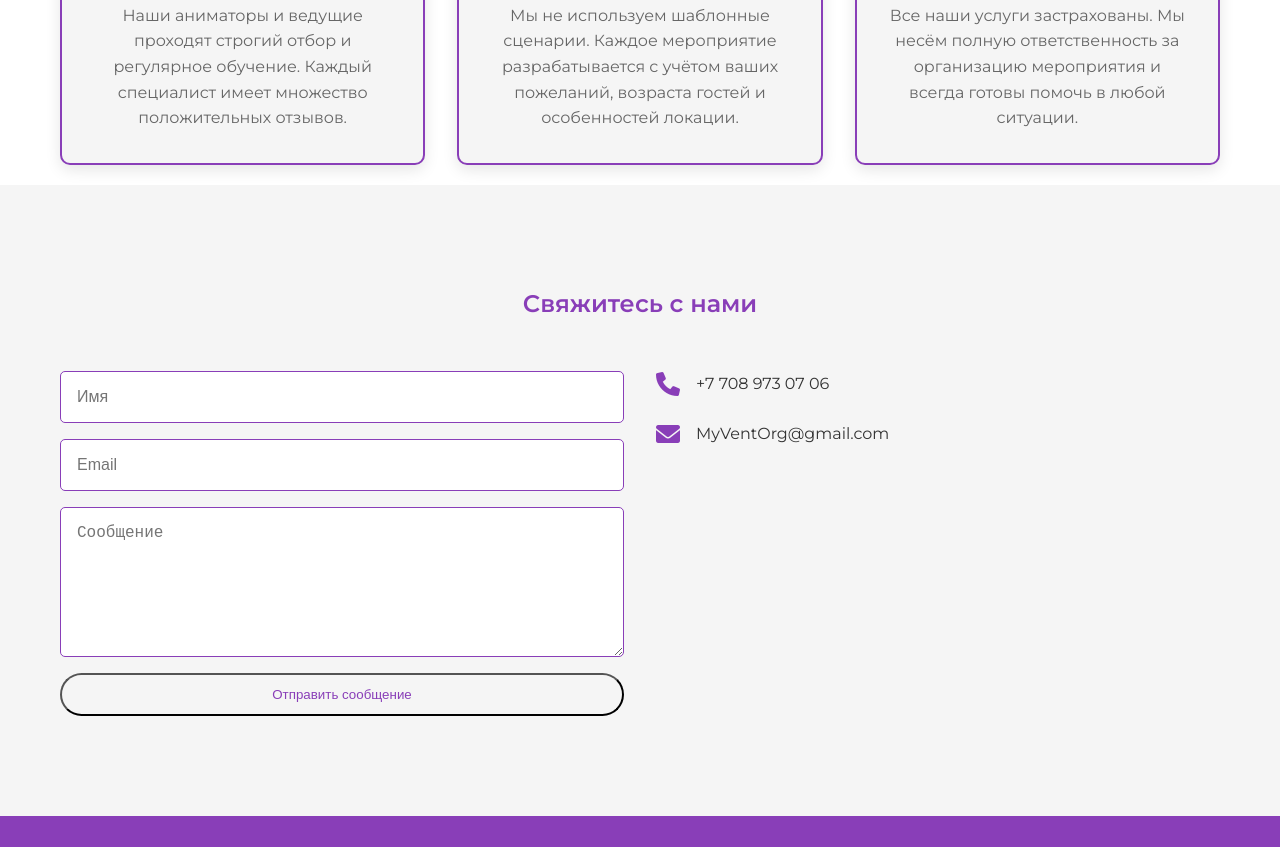
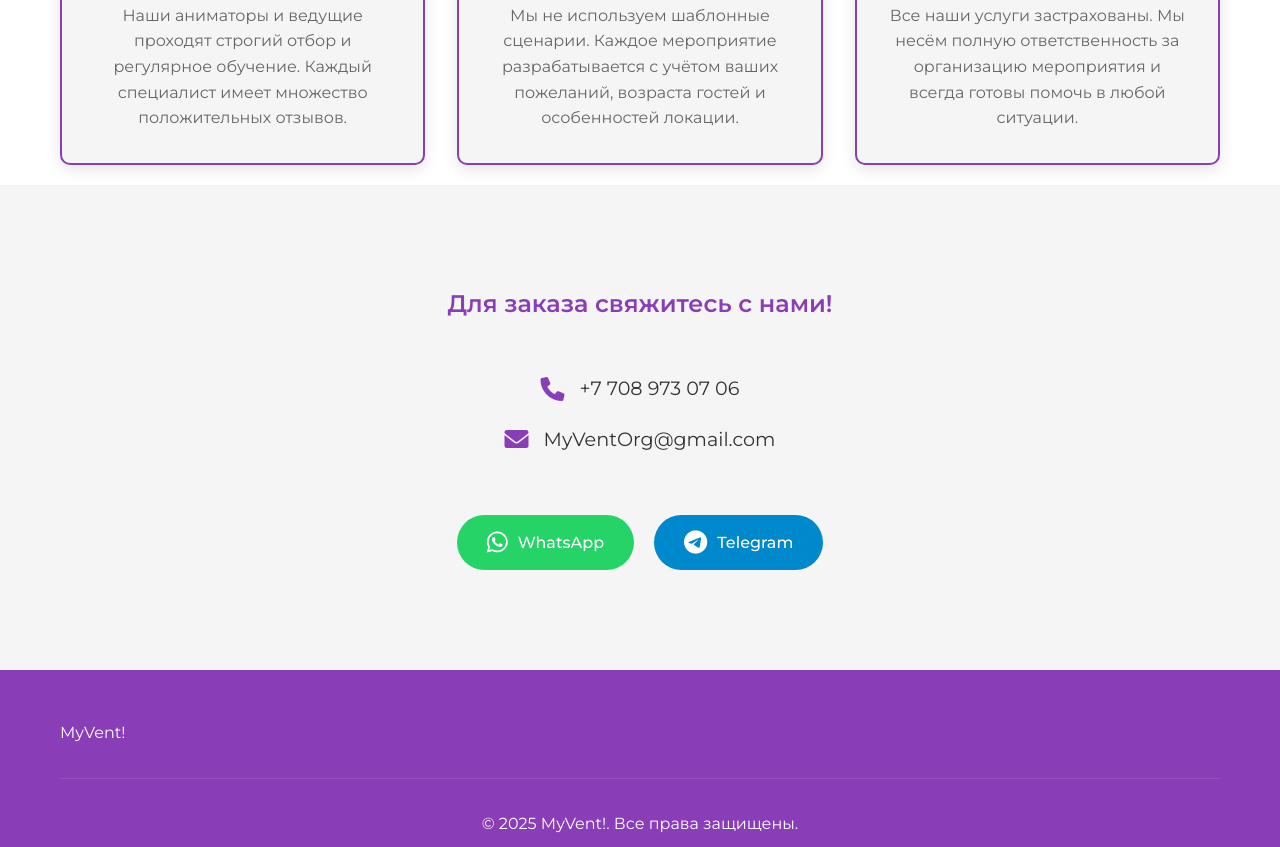
Before and after one commit to deepd3ep/MyVent, a plain HTML site: page index.html in a window 1280 px wide. Shown: the part 2733-3580 px from the top of the page. Drawn offline with Linux system fonts and the light colour scheme.

Commit message:
changed the form

```diff
--- a/index.html
+++ b/index.html
@@ -116,19 +116,9 @@
     <!-- Contact Section -->
     <section id="contact" class="contact">
         <div class="container">
-            <h2>Свяжитесь с нами</h2>
+            <h2>Для заказа свяжитесь с нами!</h2>
             <div class="contact-content">
-                <form class="contact-form">
-                    <input type="text" placeholder="Имя" required>
-                    <input type="email" placeholder="Email" required>
-                    <textarea placeholder="Сообщение" required></textarea>
-                    <button type="submit" class="cta-button">Отправить сообщение</button>
-                </form>
                 <div class="contact-info">
-                    <!-- <div class="info-item">
-                        <i class="fas fa-map-marker-alt"></i>
-                        <p>ул. Бизнес, 123, Город, Страна</p>
-                    </div> -->
                     <div class="info-item">
                         <i class="fas fa-phone"></i>
                         <p>+7 708 973 07 06</p>
@@ -137,6 +127,16 @@
                         <i class="fas fa-envelope"></i>
                         <p>MyVentOrg@gmail.com</p>
                     </div>
+                </div>
+                <div class="contact-buttons">
+                    <a href="https://wa.me/77089730706" class="whatsapp-button" target="_blank">
+                        <i class="fab fa-whatsapp"></i>
+                        WhatsApp
+                    </a>
+                    <a href="https://t.me/dvmbxc" class="telegram-button" target="_blank">
+                        <i class="fab fa-telegram"></i>
+                        Telegram
+                    </a>
                 </div>
             </div>
         </div>
--- a/styles.css
+++ b/styles.css
@@ -383,67 +383,109 @@ p {
 .contact {
     padding: 100px 0;
     background-color: #f5f5f5;
-    opacity: 1;
-    transform: translateY(0);
-    transition: opacity 0.8s ease, transform 0.8s ease;
 }
 
 .contact h2 {
     text-align: center;
-    margin-bottom: 3rem;
+    margin-bottom: 50px;
     color: #893eb8;
 }
 
 .contact-content {
     display: flex;
-    gap: 2rem;
+    flex-direction: column;
+    align-items: center;
+    gap: 40px;
     opacity: 1;
-    transform: translateX(0);
-    transition: opacity 0.8s ease 0.3s, transform 0.8s ease 0.3s;
+    transform: translateY(0);
+    transition: opacity 0.5s ease, transform 0.5s ease;
 }
 
 .contact.hidden .contact-content {
     opacity: 0;
-    transform: translateX(50px);
-}
-
-.contact-form {
-    flex: 1;
-    display: flex;
-    flex-direction: column;
-    gap: 1rem;
-}
-
-.contact-form input,
-.contact-form textarea {
-    padding: 1rem;
-    border: 1px solid #893eb8;
-    border-radius: 5px;
-    font-size: 1rem;
-    background-color: #fff;
-}
-
-.contact-form textarea {
-    height: 150px;
-    resize: vertical;
+    transform: translateY(100px);
 }
 
 .contact-info {
-    flex: 1;
     display: flex;
     flex-direction: column;
-    gap: 1.5rem;
+    gap: 20px;
+    text-align: center;
 }
 
 .info-item {
     display: flex;
     align-items: center;
-    gap: 1rem;
+    justify-content: center;
+    gap: 15px;
 }
 
 .info-item i {
     font-size: 1.5rem;
     color: #893eb8;
+}
+
+.info-item p {
+    font-size: 1.2rem;
+    color: #333;
+}
+
+.contact-buttons {
+    display: flex;
+    gap: 20px;
+    margin-top: 20px;
+}
+
+.whatsapp-button,
+.telegram-button {
+    display: flex;
+    align-items: center;
+    gap: 10px;
+    padding: 15px 30px;
+    border-radius: 30px;
+    text-decoration: none;
+    font-weight: 500;
+    transition: all 0.3s ease;
+}
+
+.whatsapp-button {
+    background-color: #25D366;
+    color: white;
+}
+
+.telegram-button {
+    background-color: #0088cc;
+    color: white;
+}
+
+.whatsapp-button:hover,
+.telegram-button:hover {
+    transform: translateY(-3px);
+    box-shadow: 0 5px 15px rgba(0,0,0,0.2);
+}
+
+.whatsapp-button i,
+.telegram-button i {
+    font-size: 1.5rem;
+}
+
+@media (max-width: 768px) {
+    .contact-content {
+        flex-direction: column;
+        gap: 30px;
+    }
+
+    .contact-buttons {
+        flex-direction: column;
+        width: 100%;
+        max-width: 300px;
+    }
+
+    .whatsapp-button,
+    .telegram-button {
+        width: 100%;
+        justify-content: center;
+    }
 }
 
 /* Footer */
```
